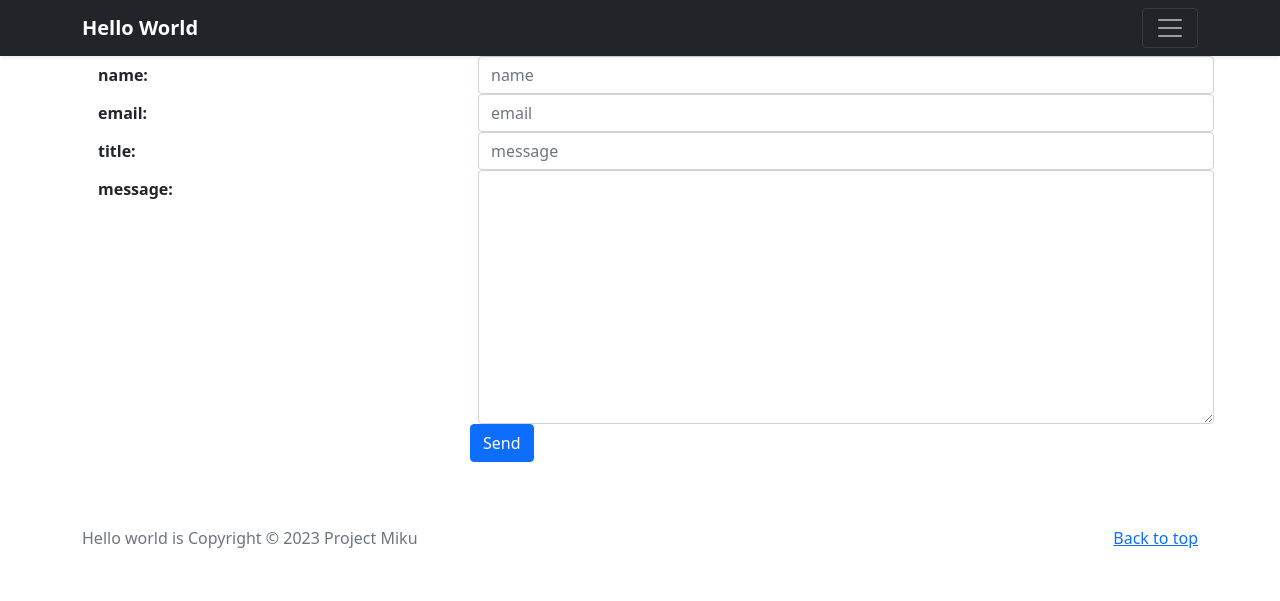
After one commit to kenichikawaguchi/django-allauth, a Django app: page /inquiry/ in a window 1280 px wide. The commit adds this page. Shown: the top 601 px of the page. Run offline with Django 4.2, Linux system fonts and the light colour scheme; some libraries are stand-ins or nearby versions.

Commit message:
Prepare templates/base with Bootstrap 5

```diff
--- /dev/null
+++ b/miku/app1/forms.py
@@ -0,0 +1,43 @@
+from django import forms
+from django.core.mail import EmailMessage
+
+
+class InquiryForm(forms.Form):
+    name = forms.CharField(label="name", max_length=30)
+    email = forms.EmailField(label="email")
+    title = forms.CharField(label="title", max_length=30)
+    message = forms.CharField(label="message", widget=forms.Textarea)
+
+    def __init__(self, *args, **kwargs):
+        super().__init__(*args, **kwargs)
+
+        self.fields['name'].widget.attrs['class'] = 'form-control col-9'
+        self.fields['name'].widget.attrs['placeholder'] = 'name'
+
+        self.fields['email'].widget.attrs['class'] = 'form-control col-11'
+        self.fields['email'].widget.attrs['placeholder'] = 'email'
+
+        self.fields['title'].widget.attrs['class'] = 'form-control col-11'
+        self.fields['title'].widget.attrs['placeholder'] = 'title'
+
+        self.fields['message'].widget.attrs['class'] = 'form-control col-12'
+        self.fields['title'].widget.attrs['placeholder'] = 'message'
+
+    def send_email(self):
+        name = self.cleaned_data['name']
+        email = self.cleaned_data['email']
+        title = self.cleaned_data['title']
+        message = self.cleaned_data['message']
+
+        subject = 'Inquiry {}'.format(title)
+        message = 'Sender: {0}\nEmail: {1}\nMessage:\n{2}'.format(name, email, message)
+        from_email = 'admin@example.com'
+        to_list = [
+            'test@example.com'
+        ]
+        cc_list = [
+            email
+        ]
+
+        message = EmailMessage(subject=subject, body=message, from_email=from_email, to=to_list, cc=cc_list)
+        message.send()
--- a/miku/app1/urls.py
+++ b/miku/app1/urls.py
@@ -6,4 +6,5 @@ app_name = 'app1'
 
 urlpatterns = [
     path('', views.IndexView.as_view(), name="index"),
+    path('inquiry/', views.InquiryView.as_view(), name="inquiry"),
 ]
--- a/miku/app1/views.py
+++ b/miku/app1/views.py
@@ -1,5 +1,25 @@
+import logging
+from django.contrib import messages
+from django.urls import reverse_lazy
+
 from django.views import generic
+
+from .forms import InquiryForm
+
+
+logger = logging.getLogger(__name__)
 
 
 class IndexView(generic.TemplateView):
     template_name = 'index.html'
+
+class InquiryView(generic.FormView):
+    template_name = 'inquiry.html'
+    form_class = InquiryForm
+    success_url = reverse_lazy('app1:inquiry')
+
+    def form_valid(self, form):
+        form.send_email()
+        messages.success(self.request, 'Message was sent.')
+        logger.info('Inquiry sent by {}'.format(form.cleaned_data['name']))
+        return super().form_valid(form)
--- a/miku/templates/base.html
+++ b/miku/templates/base.html
@@ -1,4 +1,5 @@
 {% load static %}
+{% now "Y" as current_year %}
 <!Doctype html>
 <html lang="en">
   <head>
@@ -10,11 +11,76 @@
     <link rel="icon" type="image/x-icon" href={% static 'assets/favicon.ico' %} />
     <!-- Bootstrap CSS -->
     <link href="https://cdn.jsdelivr.net/npm/bootstrap@5.0.2/dist/css/bootstrap.min.css" rel="stylesheet" integrity="sha384-EVSTQN3/azprG1Anm3QDgpJLIm9Nao0Yz1ztcQTwFspd3yD65VohhpuuCOmLASjC" crossorigin="anonymous">
+    <link rel="preconnect" href="https://fonts.googleapis.com">
+    <link rel="preconnect" href="https://fonts.gstatic.com" crossorigin>
+    <link href="https://fonts.googleapis.com/css2?family=Lora:ital,wght@0,400;0,500;0,600;0,700;1,400;1,500;1,600;1,700&display=swap" rel="stylesheet">
+    <link href="https://fonts.googleapis.com/css2?family=Lato:ital,wght@0,100;0,300;0,400;0,700;0,900;1,100;1,300;1,400;1,700;1,900&family=Lora:ital,wght@0,400;0,500;0,600;0,700;1,400;1,500;1,600;1,700&display=swap" rel="stylesheet">
+    <link rel="icon" type="image/x-icon" href={% static 'assets/favicon.ico' %} />
   </head>
   <body>
-    <div id="wrapper">
-      {% block content %}{% endblock %}
-    </div>
+    <header>
+      <div class="collapse bg-dark" id="navbarHeader">
+        <div class="container">
+          <div class="row">
+            <div class="col-sm-8 col-md-7 py-4">
+              <h4 class="text-white">Find your favorite!</h4>
+              <p class="text-muted">
+                This is a space for comment from site manager.
+              </p>
+            </div>
+            <div class="col-sm-4 offset-md-1 py-4">
+              <h4 class="text-white">Contact</h4>
+              <ul class="list-unstyled">
+                <li><a href="#" class="text-white">Sign Up</a></li>
+                <li><a href="#" class="text-white">Log In</a></li>
+                <li><a href="mailto:admin@example.com" class="text-white">Email me</a></li>
+              </ul>
+            </div>
+          </div>
+        </div>
+      </div>
+      <div class="navbar navbar-dark bg-dark shadow-sm">
+        <div class="container">
+          <a href="{% url 'app1:index' %}" class="navbar-brand d-flex align-items-center">
+            <strong>Hello World</strong>
+          </a>
+          <button class="navbar-toggler"
+                  type="button"
+                  data-bs-toggle="collapse"
+                  data-bs-target="#navbarHeader"
+                  aria-controls="navbarHeader"
+                  aria-expanded="false"
+                  aria-label="Toggle navigation">
+            <span class="navbar-toggler-icon"></span>
+          </button>
+        </div>
+      </div>
+    </header>
+    <main>
+      <div id="wrapper">
+        <ul class="messages" style="list-style: none;">
+        {% if messages %}
+          {% for message in messages %}
+            <li {% if message.tags %} class="{{ message.tags }}"{% endif %}>
+              {{ message }}
+            </li>
+          {% endfor %}
+        {% endif %}
+        {% block content %}{% endblock %}
+        </ul>
+      </div>
+    </main>
+    <footer class="text-muted py-5">
+      <div class="container">
+        <p class="float-end mb-1">
+          <a href="#">Back to top</a>
+        </p>
+        <p class="mb-1">
+          Hello world is Copyright &copy; {{ current_year }} Project Miku
+        </p>
+      </div>
+    </footer>
     <script src="https://cdn.jsdelivr.net/npm/bootstrap@5.0.2/dist/js/bootstrap.bundle.min.js" integrity="sha384-MrcW6ZMFYlzcLA8Nl+NtUVF0sA7MsXsP1UyJoMp4YLEuNSfAP+JcXn/tWtIaxVXM" crossorigin="anonymous"></script>
+    <script src="https://kit.fontawesome.com/6cf96fe5c4.js" crossorigin="anonymous"></script>
   </body>
 </html>
--- /dev/null
+++ b/miku/templates/inquiry.html
@@ -0,0 +1,31 @@
+{% extends 'base.html' %}
+
+{% block title %}Inquiry{% endblock %}
+{% block content %}
+<div class="container">
+  <div class="row">
+    <form method="post">
+      {% csrf_token %}
+
+      {{ form.non_field_errors }}
+
+      {% for field in form %}
+        <div class="form-group row">
+          <label for="{{ field.id_for_label }}" class="col-sm-4 col-form-label">
+            <strong>{{ field.label_tag }}</strong>
+          </label>
+          <div class="col-sm-8">
+            {{ field }}
+            {{ field.errors }}
+          </div>
+        </div>
+      {% endfor %}
+
+      <div class="offset-sm-4 col-sm-8">
+        <button class="btn btn-primary" type="submit">Send</button>
+      </div>
+
+    </form>
+  </div>
+</div>
+{% endblock %}
```
Also changed, not shown: miku/miku/settings.py (+16 -0 lines), miku/static/assets/favicon.ico (added).
